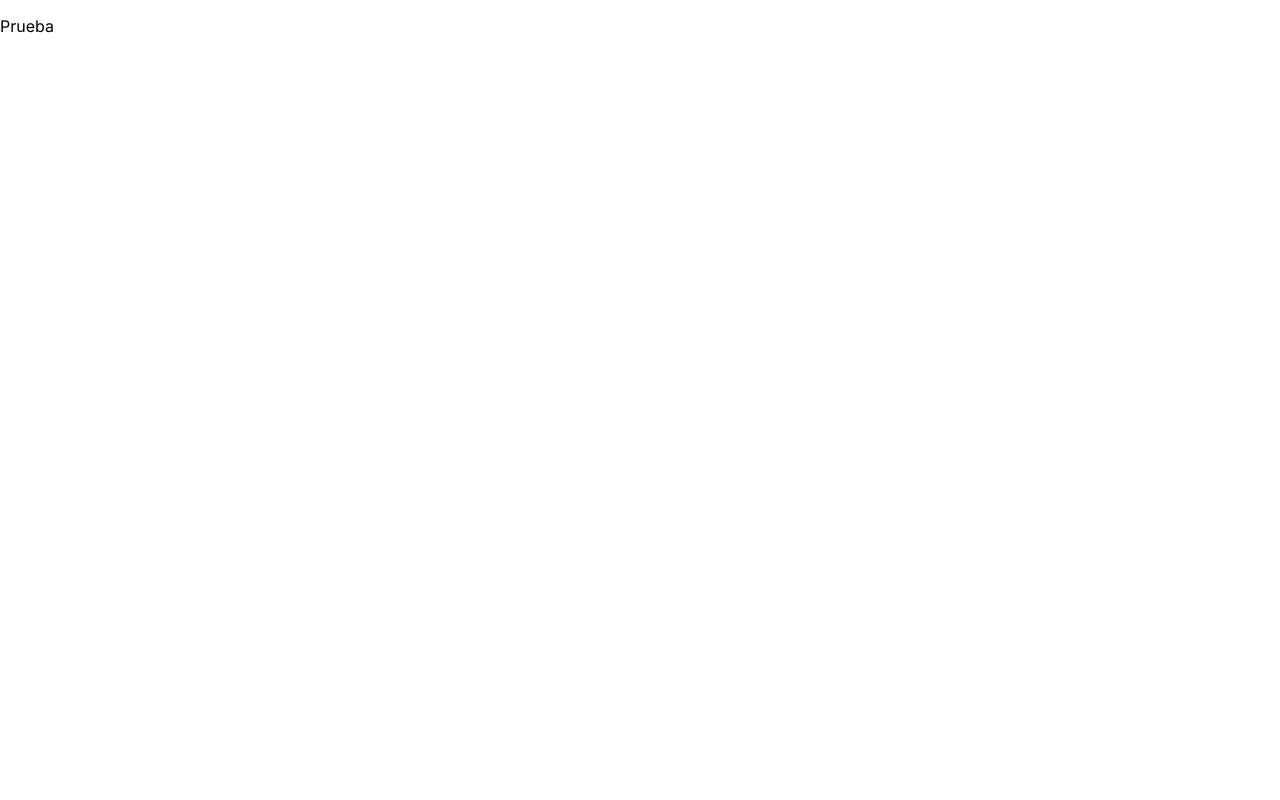
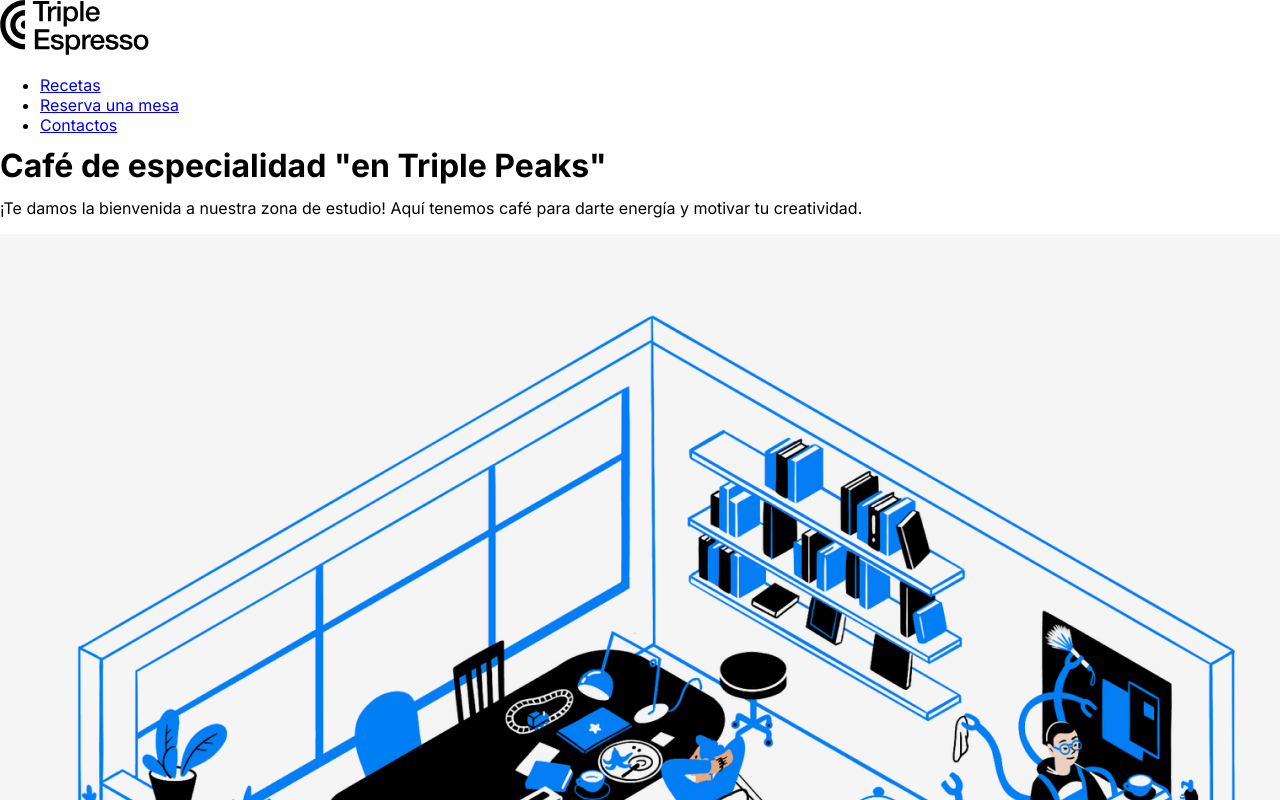
Before and after one commit to DayanaDGam/web_project_coffeeshop, a plain HTML site: page index.html in a window 1280 px wide. Shown: the top 800 px of the page. Drawn offline with Linux system fonts and the light colour scheme.

Commit message:
header content

```diff
--- a/index.html
+++ b/index.html
@@ -5,7 +5,7 @@
     <meta name="viewport" content="width=device-width, initial-scale=1.0" />
     <meta name="author" content="Dayana Davila" />
     <meta name="author" content="Dayana Davila" />
-    <meta name="description" content="My Coffee Shop" />
+    <meta name="description" content="Mi tienda de café" />
     <meta name="keywords" content="café, coffee shop, productos de café" />
     <title>My Coffe Shop</title>
     <link rel="preconnect" href="https://fonts.googleapis.com" />
@@ -31,7 +31,53 @@
   <body>
     <div class="page">
       <header class="header">
-        <nav><p>Prueba</p></nav>
+        <nav class="nav">
+          <img
+            src="./images/logo_coffeeshop_dark.svg"
+            alt="logo cafeteria"
+            class="nav__logo"
+          />
+          <ul class="nav__links">
+            <li>
+              <a class="nav__links" href="#recipes">Recetas</a>
+            </li>
+            <li>
+              <a class="nav__links" href="#reservation">Reserva una mesa</a>
+            </li>
+            <li>
+              <a class="nav__links" href="#footer">Contactos</a>
+            </li>
+          </ul>
+        </nav>
+        <h1 class="header_title">
+          <span class="header__span-accent">Café de especialidad</span>
+          "en Triple Peaks"
+        </h1>
+        <p class="header__description">
+          ¡Te damos la bienvenida a nuestra zona de estudio! Aquí tenemos café
+          para darte energía y motivar tu creatividad.
+        </p>
+        <img
+          src="./images/inside_coffee_shop.png"
+          alt="Interior del café"
+          class="header__image"
+        />
+        <div class="header__footer">
+          <div class="header__timetable">
+            <p class="header__paragraph">Horarios:</p>
+            <p class="header__paragraph">
+              Lunes a viernes (de 10:00h a 19:00h)
+            </p>
+            <p class="header__paragraph">
+              Sábados y Domingos (de 11:00h a 18:00h)
+            </p>
+          </div>
+          <div class="header__address">
+            <p class="header__paragraph">
+              Avenida del Éxito 200, Ciudad Triple Peaks
+            </p>
+          </div>
+        </div>
       </header>
       <main class="content">
         <section class="recipes"></section>
```
